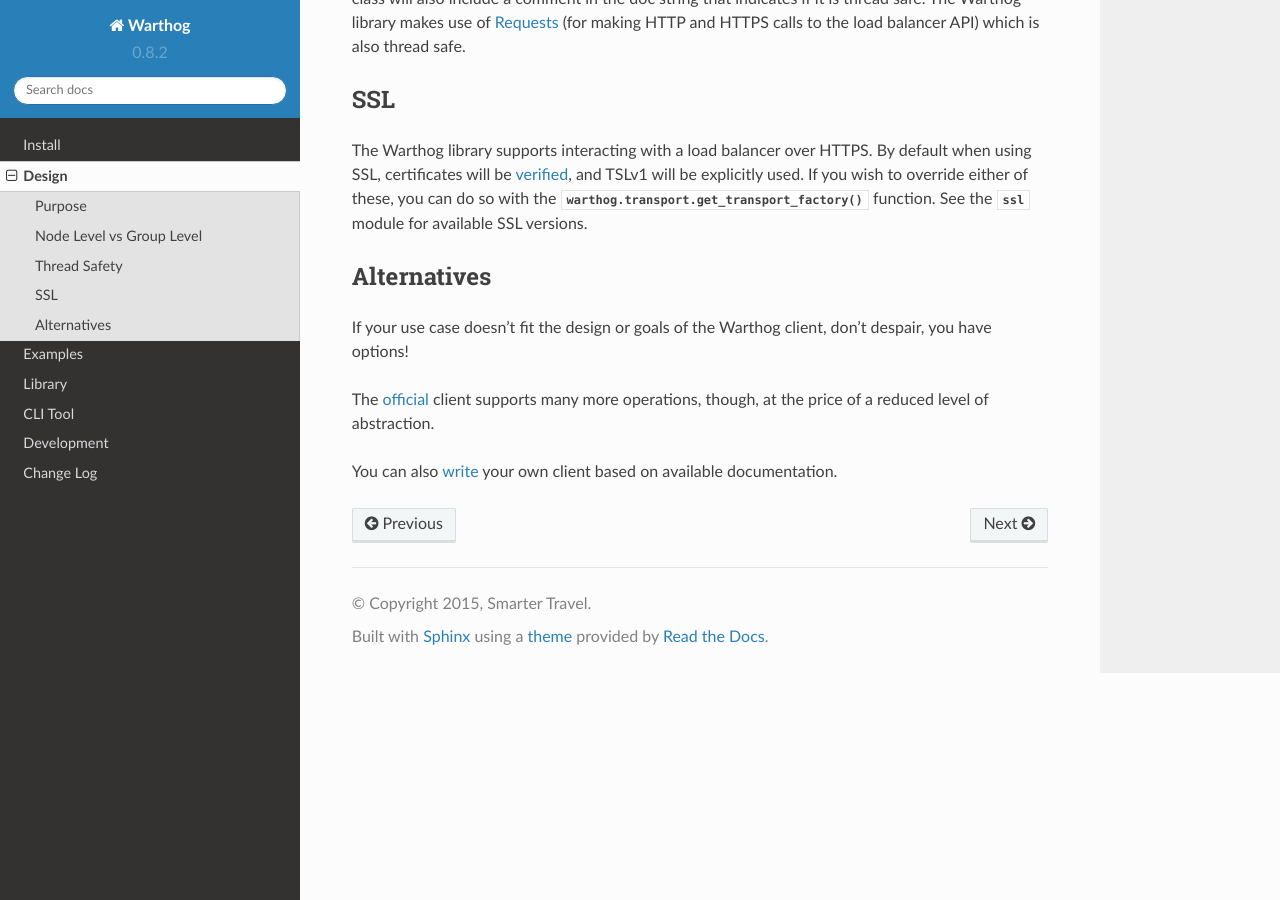
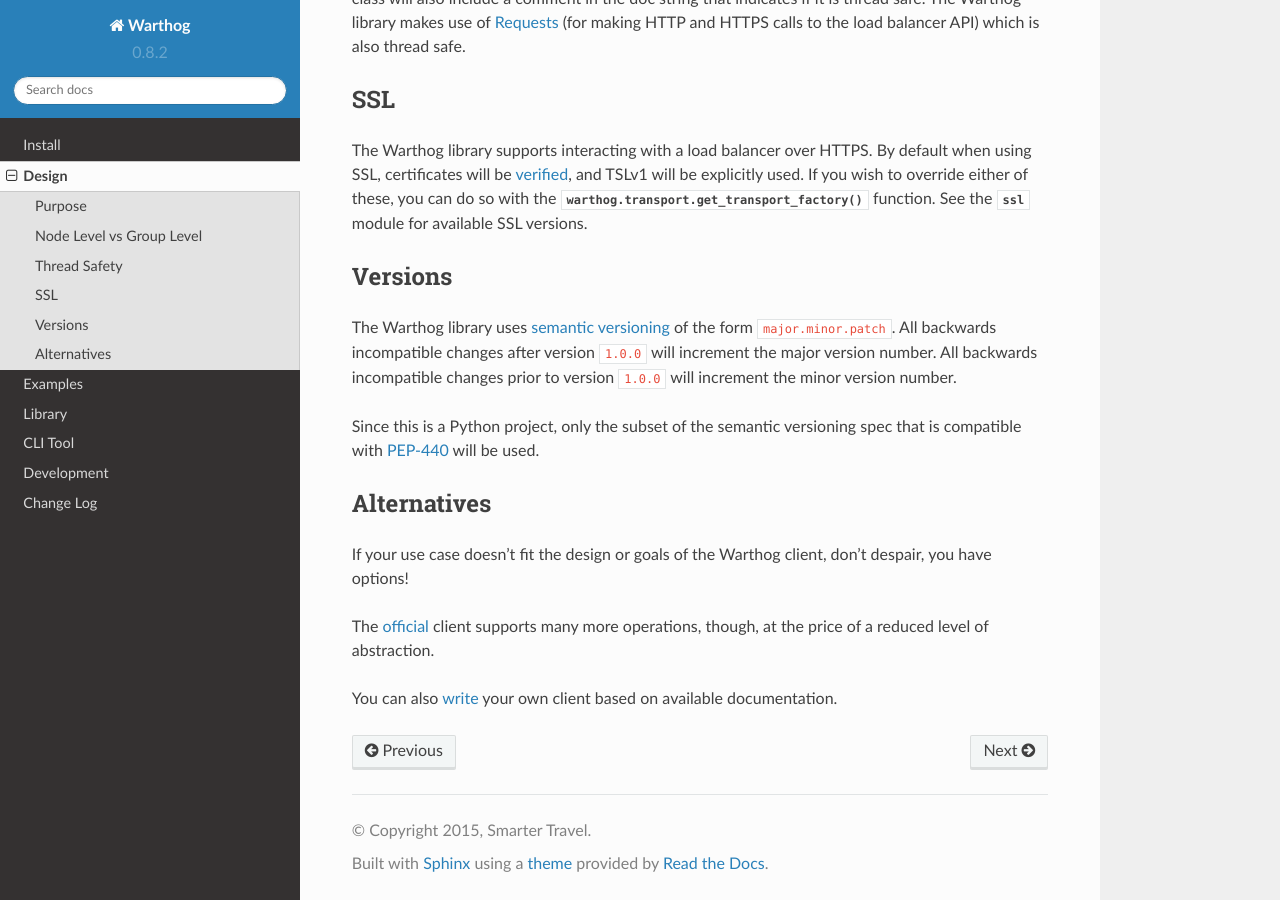
Before and after one commit to smarter-travel-media/warthog, a Sphinx documentation site: the page built from doc/source/design.rst, in a window 1280 px wide and 900 px high, scrolled down 775 px. Built offline with Sphinx 7.4.7 and the Read the Docs theme 2.0.0, drawn with Linux system fonts in a browser that asks for light colours.

Commit message:
Add section on how Warthog uses versions for each release

```diff
--- a/doc/source/design.rst
+++ b/doc/source/design.rst
@@ -44,6 +44,20 @@ you wish to override either of these, you can do so with the
 :func:`warthog.transport.get_transport_factory` function. See the :mod:`ssl` module
 for available SSL versions.
 
+Versions
+--------
+
+The Warthog library uses `semantic versioning`_ of the form ``major.minor.patch``. All
+backwards incompatible changes after version ``1.0.0`` will increment the major version
+number. All backwards incompatible changes prior to version ``1.0.0`` will increment the
+minor version number.
+
+Since this is a Python project, only the subset of the semantic versioning spec that is
+compatible with `PEP-440`_ will be used.
+
+.. _semantic versioning: http://semver.org/
+.. _PEP-440: https://www.python.org/dev/peps/pep-0440/
+
 Alternatives
 ------------
 
```
